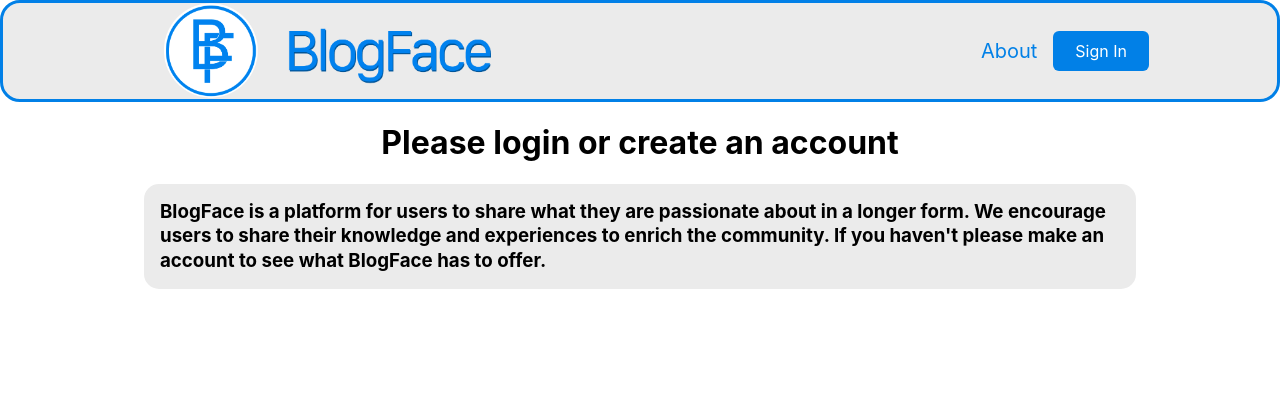
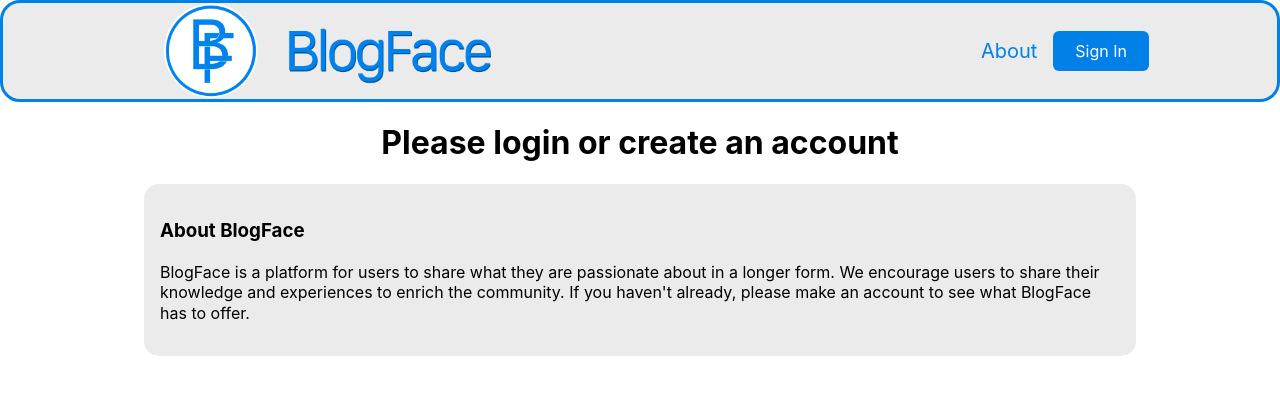
Before and after one commit to pjparham/phase-2-blog-face, a React (Create React App) app: page /about in a window 1280 px wide. Shown: the top 394 px of the page. Built offline with nearby package versions, Linux system fonts and the light colour scheme; data requests are answered from the project's data file.

Commit message:
Updated About component

```diff
--- a/src/components/About/About.js
+++ b/src/components/About/About.js
@@ -4,9 +4,10 @@ import { AboutContainer } from "./AboutElements"
 
 function About(){
     return (
-        <div>
-            <AboutContainer style={{ lineHeight : 1.3 }} className="about">BlogFace is a platform for users to share what they are passionate about in a longer form. We encourage users to share their knowledge and experiences to enrich the community. If you haven't please make an account to see what BlogFace has to offer.</AboutContainer>
-        </div>
+        <AboutContainer>
+            <h3>About BlogFace</h3>
+            <p>BlogFace is a platform for users to share what they are passionate about in a longer form. We encourage users to share their knowledge and experiences to enrich the community. If you haven't already, please make an account to see what BlogFace has to offer.</p>
+        </AboutContainer>
     )
 }
 
--- a/src/components/About/AboutElements.js
+++ b/src/components/About/AboutElements.js
@@ -1,11 +1,12 @@
 import styled from "styled-components";
 
-export const AboutContainer = styled.h3`
+export const AboutContainer = styled.div`
     margin: 1rem 9rem;
     padding: 1rem;
     text-align: left;
     background: #ebebeb;
     border-radius: 15px;
+    line-height: 1.3;
     @media screen and (max-width: 768px) {
         width: 80%;
         margin: 1rem;
```
